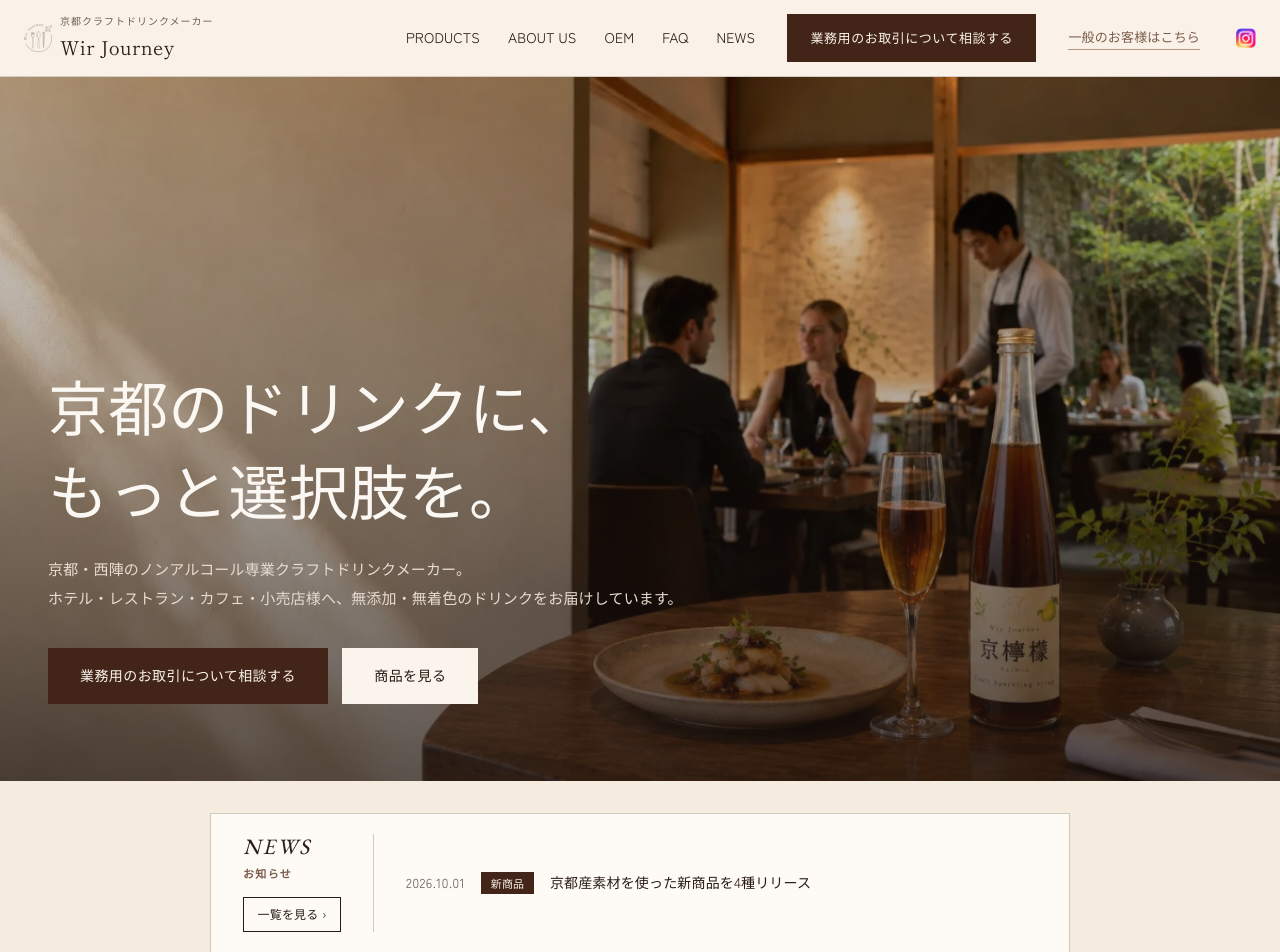
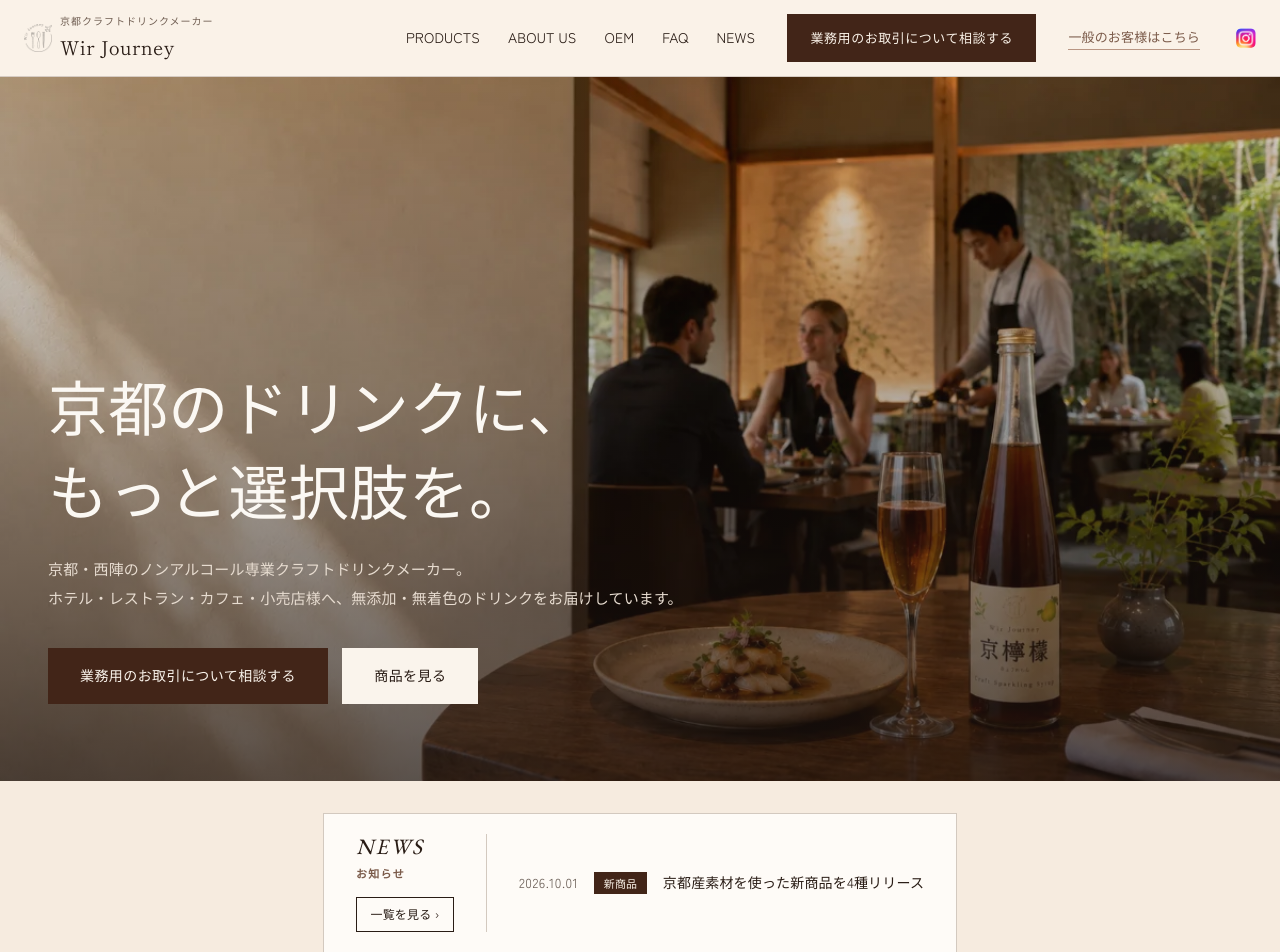
Before and after one commit to kyoheiminamiguchi0624-pixel/wir-journey-website, a Next.js app: page / in a window 1280 px wide. Shown: the top 952 px of the page. Built offline with nearby package versions, Linux system fonts and the light colour scheme.

Commit message:
NEWS帯の枠幅をタイトルの長さに合わせて自動調整
Co-Authored-By: Claude Opus 5.5 <noreply@anthropic.com>
Claude-Session: https://claude.ai/code/session_01Rpj5HUZg8vRD1joYFga57w

```diff
--- a/src/components/sections/NewsStrip.module.css
+++ b/src/components/sections/NewsStrip.module.css
@@ -6,10 +6,12 @@
   padding: clamp(1.25rem, 3vw, 2rem) clamp(1.25rem, 4vw, 3rem);
 }
 
-/* PCは「見出し＋一覧を見る」と「ニュース一覧」の2カラム。タイトルの長さに対して
-   右側に余白が出すぎないよう、枠の最大幅をタイトル1行分程度に抑える。 */
+/* PCは「見出し＋一覧を見る」と「ニュース一覧」の2カラム。枠の幅を内容(最も長い
+   タイトル)に合わせて自動で決め、右側に余白が出すぎないようにする。
+   タイトルが長い場合は最大1100pxまで広がり、それ以上は折り返す。 */
 .box {
-  max-width: 860px;
+  width: fit-content;
+  max-width: min(1100px, 100%);
   margin: 0 auto;
   background: oklch(99% 0.006 75);
   border: 1px solid var(--color-border);
@@ -113,6 +115,7 @@
 
 @media (max-width: 767px) {
   .box {
+    width: auto;
     grid-template-columns: 1fr;
     padding: 1rem 1.1rem;
     gap: 0.75rem;
```
